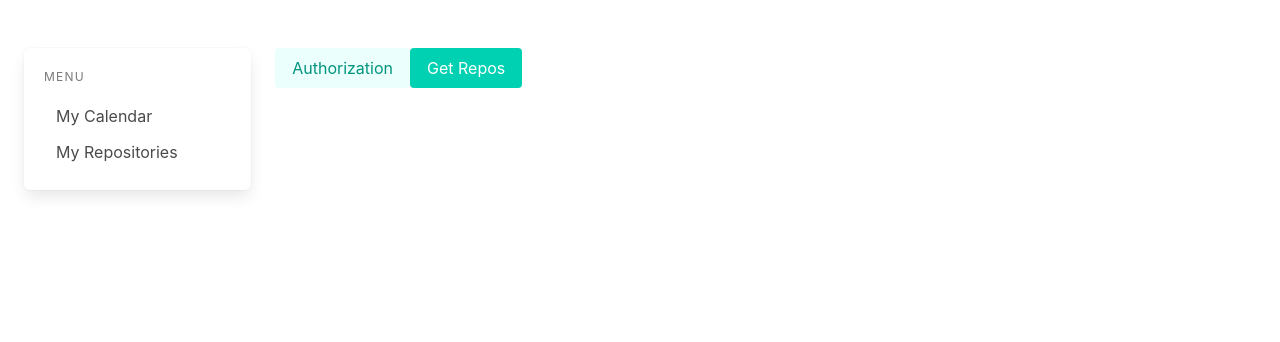
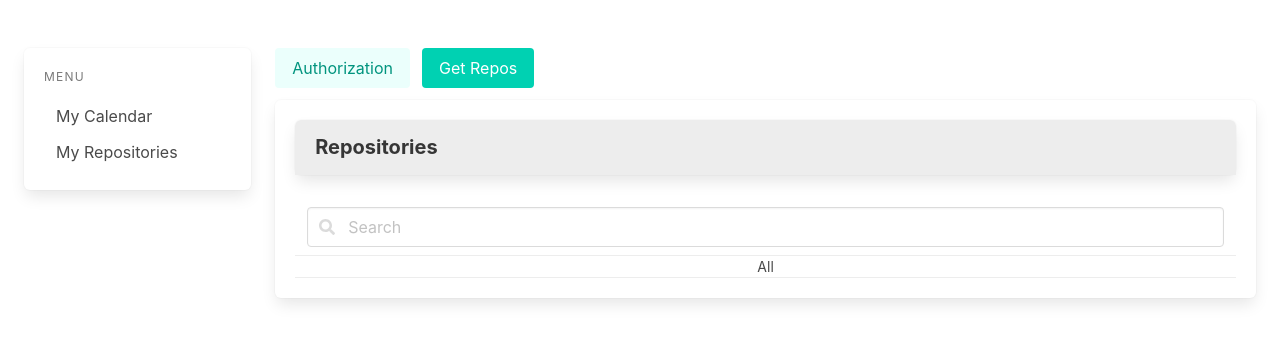
Before and after one commit to Jersonquinterolopez/hello-build-code-challenge-front-end, a React (Create React App) app: page /github_section in a window 1280 px wide. Shown: the top 342 px of the page. Built offline with nearby package versions, Linux system fonts and the light colour scheme.

Commit message:
[Add] github section styles

```diff
--- a/src/features/repos/repositorieList/index.jsx
+++ b/src/features/repos/repositorieList/index.jsx
@@ -3,11 +3,25 @@ import RepositorieListItem from '../repositorieListItem';
 
 const RepositorieList = ({ repos }) => {
   return (
-    <div>
+    <div className="box">
+      <nav className="panel">
+        <p className="panel-heading">Repositories</p>
+      </nav>
+      <div className="panel-block">
+        <p className="control has-icons-left">
+          <input className="input" type="text" placeholder="Search" />
+          <span className="icon is-left">
+            <i className="fas fa-search" aria-hidden="true"></i>
+          </span>
+        </p>
+      </div>
+      <p className="panel-tabs">
+        <span className="is-active">All</span>
+      </p>
       <ul>
         {repos.map((repo) => {
           return (
-            <li className="mb-5" key={repo.id}>
+            <li key={repo.id}>
               <RepositorieListItem repo={repo} />
             </li>
           );
--- a/src/features/repos/repositorieListItem/index.jsx
+++ b/src/features/repos/repositorieListItem/index.jsx
@@ -1,11 +1,15 @@
-import React from 'react';
+import React, { Fragment } from 'react';
 
 const RepositorieListItem = ({ repo }) => {
   return (
-    <div>
-      <p>{repo.name}</p>
-      <p>{repo.id}</p>
-    </div>
+    <Fragment>
+      <a href={repo.url} className="panel-block is-active">
+        <span className="panel-icon">
+          <i className="fas fa-book" aria-hidden="true"></i>
+        </span>
+        {repo.name}
+      </a>
+    </Fragment>
   );
 };
 
--- a/src/features/repos/repositories/index.jsx
+++ b/src/features/repos/repositories/index.jsx
@@ -15,12 +15,21 @@ const Repositories = () => {
 
   return (
     <div className="container">
-      <a href="http://localhost:5000/github/auth">
-        <button className="button is-primary is-light">Authorization</button>
-      </a>
-      <button className="button is-primary" onClick={handleClick}>
-        Get Repos
-      </button>
+      <div className="field is-grouped">
+        <p className="control">
+          <button className="button is-primary is-light">
+            <a href="http://localhost:5000/github/auth" />
+            Authorization
+          </button>
+        </p>
+
+        <p className="control">
+          <button className="button is-primary" onClick={handleClick}>
+            Get Repos
+          </button>
+        </p>
+      </div>
+
       <RepositorieList repos={repos} />
     </div>
   );
```
Also changed, not shown: src/pages/Dashboard.jsx (+0 -35 lines).
